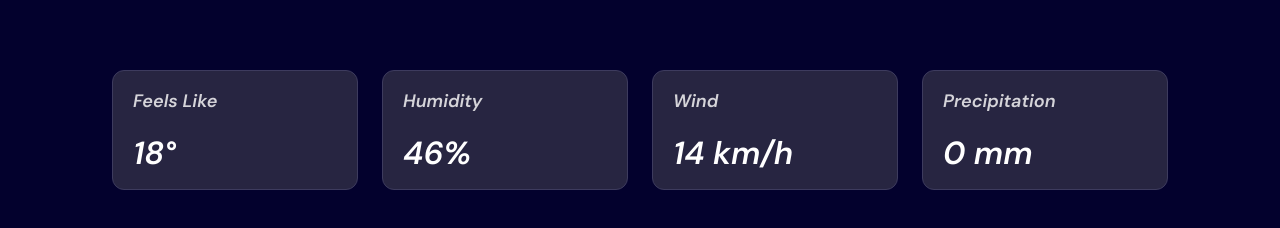
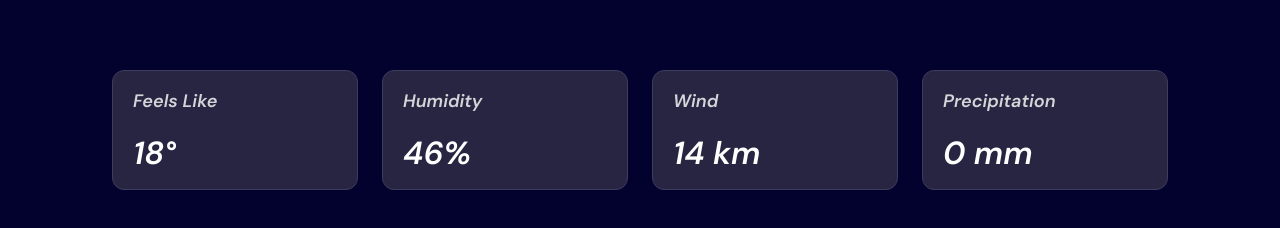
Before and after one commit to nofuenterr/weather-now, a React (Vite) app: page / in a window 1280 px wide. Shown: the part 604-832 px from the top of the page. Built offline with nearby package versions, Linux system fonts and the light colour scheme; a web font is replaced by a local one.

Commit message:
refactor: create reusable components for weather data on weather info section

```diff
--- a/src/components/MainContent.tsx
+++ b/src/components/MainContent.tsx
@@ -37,24 +37,10 @@ export default function MainContent() {
 					</div>
 
 					<div className="grid grid-cols-2 gap-4 md:grid-cols-4 md:gap-5 lg:gap-6">
-						<div className="grid gap-6 rounded-xl border border-neutral-600 bg-neutral-800 p-5">
-							<h2 className="text-[1.125rem] text-neutral-200">Feels Like</h2>
-							<p className="text-[2rem] leading-none font-light">18°</p>
-						</div>
-						<div className="grid gap-6 rounded-xl border border-neutral-600 bg-neutral-800 p-5">
-							<h2 className="text-[1.125rem] text-neutral-200">Humidity</h2>
-							<p className="text-[2rem] leading-none font-light">46%</p>
-						</div>
-						<div className="grid gap-6 rounded-xl border border-neutral-600 bg-neutral-800 p-5">
-							<h2 className="text-[1.125rem] text-neutral-200">Wind</h2>
-							<p className="text-[2rem] leading-none font-light">14 km/h</p>
-						</div>
-						<div className="grid gap-6 rounded-xl border border-neutral-600 bg-neutral-800 p-5">
-							<h2 className="text-[1.125rem] text-neutral-200">
-								Precipitation
-							</h2>
-							<p className="text-[2rem] leading-none font-light">0 mm</p>
-						</div>
+						<WeatherData label="Feels Like" value="18°" />
+						<WeatherData label="Humidity" value="46%" />
+						<WeatherData label="Wind" value="14 km" />
+						<WeatherData label="Precipitation" value="0 mm" />
 					</div>
 				</section>
 
@@ -65,3 +51,17 @@ export default function MainContent() {
 		</main>
 	);
 }
+
+interface WeatherDataProps {
+	label: string;
+	value: string;
+}
+
+function WeatherData({ label, value }: WeatherDataProps) {
+	return (
+		<div className="grid gap-6 rounded-xl border border-neutral-600 bg-neutral-800 p-5">
+			<h2 className="text-[1.125rem] text-neutral-200">{label}</h2>
+			<p className="text-[2rem] leading-none font-light">{value}</p>
+		</div>
+	);
+}
```
